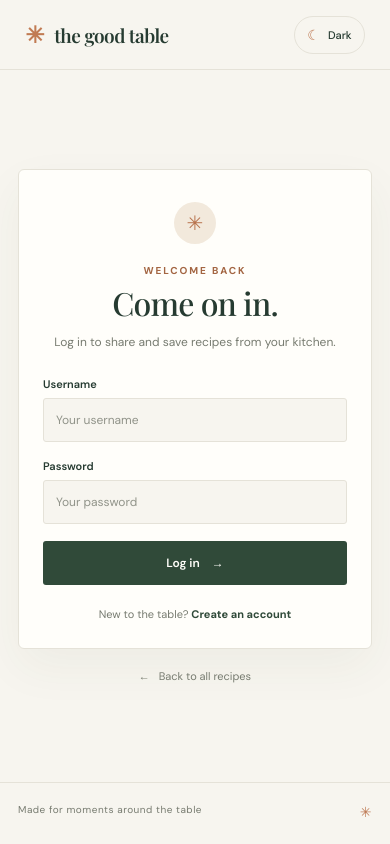
After one commit to Karabo04/recipe-box, a Django app: page /login/ in a window 390 px wide. The commit adds this page. Run offline with Django 5.2, Linux system fonts and the light colour scheme.

Commit message:
Add login/register, protect create, header auth buttons + styling with dark mode
- Add login, register, logout views using authenticate, login, create_user
- Fix create_recipe: if request.method == 'POST' (was if request == 'POST')
- Fix register: create_user(username=username, password=password) to fix duplicate username error
- Fix IndentationError in register/login views
- Protect create_recipe with @login_required so anonymous users redirect to login
- Fix Recipe.author NOT NULL / AnonymousUser error by requiring login, author = request.user
- Add header auth buttons: Login/Register when logged out, Hello + Add Recipe + Logout when logged in
- Add search with q filter using Q(title__icontains) | Q(description__icontains) | Q(ingredients__icontains)
- Fix duplicate section tag in recipes list template

Styling:
- Add static/recipes/style.css - The Good Table design with DM Sans + Playfair Display, recipe cards, category tags, responsive grid
- Add static/recipes/theme.js - Dark/light mode toggle using localStorage 'recipe-theme'
- Add back button in recipe detail page to return to list
- Add empty state when no recipes

Tested:
- POST /register/ 302 -> GET /login/ 200
- POST /login/ 302 -> GET / 200
- POST /create/ 302 -> GET / 200 with Chicken Curry saved
- Search ?q=pap shows only Pap and Wors

```diff
--- a/recipes/static/recipes/style.css
+++ b/recipes/static/recipes/style.css
@@ -72,6 +72,46 @@ main { width: min(1100px, calc(100% - 48px)); margin: 0 auto; }
 .site-footer { display: flex; justify-content: space-between; padding: 22px max(6.5vw, 24px); border-top: 1px solid var(--line); color: var(--muted); font-size: 10px; letter-spacing: .05em; }
 .site-footer span:last-child { color: #bd7852; font-size: 14px; }
 
+/* Account and recipe forms */
+.auth-main { width: min(100% - 40px, 460px); min-height: calc(100vh - 146px); display: flex; flex-direction: column; align-items: center; justify-content: center; padding: 54px 0 62px; }
+.auth-card, .create-card { width: 100%; border: 1px solid var(--line); border-radius: 6px; background: var(--white); box-shadow: 0 18px 48px #34452b0d; }
+.auth-card { padding: 38px 42px 32px; text-align: center; }
+.auth-mark { display: grid; width: 42px; height: 42px; place-items: center; margin: 0 auto 20px; border-radius: 50%; background: #f2e9dc; color: #b8734d; font-size: 20px; }
+.auth-card .eyebrow { margin-bottom: 8px; }
+.auth-card h1, .create-heading h1 { margin: 0; font: 500 36px/1.15 var(--serif); letter-spacing: -.8px; }
+.auth-intro { margin: 10px 0 25px; color: var(--muted); font-size: 12px; line-height: 1.7; }
+.account-form { display: grid; text-align: left; }
+.account-form label, .recipe-form label { margin: 0 0 7px; color: var(--ink); font-size: 11px; font-weight: 600; }
+.account-form input, .recipe-form input:not([type="checkbox"]):not([type="file"]), .recipe-form textarea, .recipe-form select { width: 100%; min-height: 44px; margin: 0 0 17px; padding: 11px 12px; border: 1px solid var(--line); border-radius: 3px; outline: 0; background: var(--paper); color: var(--ink); font: 400 12px var(--sans); }
+.account-form input::placeholder { color: var(--muted); opacity: .8; }
+.account-form input:focus, .recipe-form input:focus, .recipe-form textarea:focus, .recipe-form select:focus { border-color: #8a9b80; box-shadow: 0 0 0 3px #49664e18; }
+.form-submit { display: inline-flex; min-height: 44px; align-items: center; justify-content: center; gap: 12px; padding: 0 18px; border: 0; border-radius: 3px; background: var(--green-dark); color: #fffefa; font: 600 12px var(--sans); cursor: pointer; transition: background .2s ease, transform .2s ease; }
+.form-submit:hover { transform: translateY(-1px); background: var(--green); }
+.form-submit:focus-visible, .form-cancel:focus-visible, .auth-switch a:focus-visible, .auth-back:focus-visible { outline: 2px solid #a36542; outline-offset: 3px; }
+.auth-switch { margin: 22px 0 0; color: var(--muted); font-size: 11px; }
+.auth-switch a { color: var(--green-dark); font-weight: 700; }
+.auth-switch a:hover, .auth-back:hover { text-decoration: underline; text-underline-offset: 3px; }
+.auth-back { margin-top: 20px; color: var(--muted); font-size: 11px; }
+.create-main { width: min(100% - 48px, 800px); padding: 58px 0 82px; }
+.create-heading { margin: 0 0 26px; text-align: center; }
+.create-heading .eyebrow { margin-bottom: 9px; }
+.create-heading h1 { font-size: clamp(35px, 5vw, 48px); }
+.create-heading > p:last-child { margin: 11px 0 0; color: var(--muted); font-size: 13px; line-height: 1.7; }
+.create-card { padding: 30px 36px; }
+.recipe-form p { display: grid; grid-template-columns: 1fr; margin: 0 0 17px; }
+.recipe-form p label { margin-bottom: 7px; }
+.recipe-form input:not([type="checkbox"]):not([type="file"]), .recipe-form textarea, .recipe-form select { margin-bottom: 0; }
+.recipe-form textarea { min-height: 116px; resize: vertical; line-height: 1.6; }
+.recipe-form input[type="file"] { width: 100%; padding: 10px; border: 1px dashed var(--line); border-radius: 3px; background: var(--paper); color: var(--muted); font: 400 11px var(--sans); }
+.recipe-form .helptext { margin-top: 6px; color: var(--muted); font-size: 10px; line-height: 1.5; }
+.recipe-form .errorlist, .form-errors ul { margin: 7px 0 0; padding-left: 17px; color: #a84335; font-size: 11px; line-height: 1.6; }
+.form-errors { margin-bottom: 20px; padding: 13px 15px; border: 1px solid #d79b89; border-radius: 3px; background: #a843350d; color: #a84335; font-size: 11px; line-height: 1.6; }
+.form-errors ul { margin-bottom: 0; }
+.form-actions { display: flex; align-items: center; justify-content: flex-end; gap: 18px; margin-top: 24px; padding-top: 20px; border-top: 1px solid var(--line); }
+.form-cancel { color: var(--muted); font-size: 12px; }
+html[data-theme="dark"] .auth-mark { background: #332c24; }
+html[data-theme="dark"] .form-errors { background: #a8433518; }
+
 /* Recipe detail */
 .detail-main { width: min(900px, calc(100% - 48px)); padding: 44px 0 84px; }
 .detail-hero { position: relative; height: clamp(260px, 43vw, 440px); overflow: hidden; border-radius: 5px; background: #e8e7dc; }
@@ -137,6 +177,12 @@ html[data-theme="dark"] .intro-rule::before, html[data-theme="dark"] .intro-rule
     .detail-columns { grid-template-columns: 1fr; gap: 18px; margin-top: 35px; }
     .instructions-panel { padding: 10px 4px 0; }
     .site-footer { padding: 20px 18px; }
+    .auth-main { width: min(100% - 36px, 440px); min-height: calc(100vh - 132px); padding: 38px 0; }
+    .auth-card { padding: 32px 24px 27px; }
+    .auth-card h1 { font-size: 32px; }
+    .create-main { width: min(100% - 36px, 440px); padding: 39px 0 58px; }
+    .create-card { padding: 23px 19px; }
+    .create-heading h1 { font-size: 35px; }
 }
 @media (prefers-reduced-motion: reduce) {
     *, *::before, *::after { scroll-behavior: auto !important; transition-duration: .01ms !important; }
--- /dev/null
+++ b/recipes/templates/recipes/login.html
@@ -0,0 +1,41 @@
+{% load static %}
+<!DOCTYPE html>
+<html lang="en">
+<head>
+    <meta charset="UTF-8">
+    <meta name="viewport" content="width=device-width, initial-scale=1.0">
+    <meta name="theme-color" content="#f7f5ef">
+    <script>try { document.documentElement.dataset.theme = localStorage.getItem('recipe-theme') || 'light'; } catch (error) { document.documentElement.dataset.theme = 'light'; }</script>
+    <title>Log in · The Good Table</title>
+    <link rel="preconnect" href="https://fonts.googleapis.com">
+    <link rel="preconnect" href="https://fonts.gstatic.com" crossorigin>
+    <link href="https://fonts.googleapis.com/css2?family=DM+Sans:wght@400;500;600;700&family=Playfair+Display:wght@500;600;700&display=swap" rel="stylesheet">
+    <link rel="stylesheet" href="{% static 'recipes/style.css' %}">
+</head>
+<body>
+    <header class="site-header">
+        <a class="wordmark" href="{% url 'recipe_list' %}"><span class="wordmark-icon">✳</span> the good table</a>
+        <button class="theme-toggle" type="button" aria-label="Switch to dark mode" aria-pressed="false"><span class="theme-icon" aria-hidden="true">☾</span><span class="theme-label">Dark</span></button>
+    </header>
+    <main class="auth-main">
+        <section class="auth-card">
+            <div class="auth-mark" aria-hidden="true">✳</div>
+            <p class="eyebrow">WELCOME BACK</p>
+            <h1>Come on in.</h1>
+            <p class="auth-intro">Log in to share and save recipes from your kitchen.</p>
+            <form method="POST" class="account-form">
+                {% csrf_token %}
+                <label for="login-username">Username</label>
+                <input id="login-username" type="text" name="username" placeholder="Your username" autocomplete="username" required>
+                <label for="login-password">Password</label>
+                <input id="login-password" type="password" name="password" placeholder="Your password" autocomplete="current-password" required>
+                <button type="submit" class="form-submit">Log in <span aria-hidden="true">→</span></button>
+            </form>
+            <p class="auth-switch">New to the table? <a href="{% url 'register' %}">Create an account</a></p>
+        </section>
+        <a class="auth-back" href="{% url 'recipe_list' %}">← &nbsp; Back to all recipes</a>
+    </main>
+    <footer class="site-footer"><span>Made for moments around the table</span><span>✳</span></footer>
+    <script src="{% static 'recipes/theme.js' %}" defer></script>
+</body>
+</html>
--- a/recipes/urls.py
+++ b/recipes/urls.py
@@ -1,6 +1,13 @@
 from . import views
 from django.urls import path
 urlpatterns = [
+    path('login/', views.loginPage, name='login'),
+    path('logout/', views.logoutUser, name='logout'),
+    path('register/', views.registerPage, name='register'),
+
+    path('create/', views.create_recipe, name='create_recipe'),
+
     path('', views.recipe_list, name='recipe_list' ),
-    path('recipe/<int:pk>/', views.recipe_detail, name='recipe_view')
+    path('recipe/<int:pk>/', views.recipe_detail, name='recipe_view'),
+    path('create/', views.create_recipe, name='create_recipe'),
 ]
--- a/recipes/views.py
+++ b/recipes/views.py
@@ -11,7 +11,30 @@ from django.contrib.auth.decorators import login_required
 from .decorators import allowed_users, admin_only
 from django.contrib.auth.models import User
 from .models import *
+from .forms import RecipeForm
 
+def registerPage(request):
+    if request.method == 'POST':
+        username = request.POST.get("username")
+        password = request.POST.get("password")
+        user= User.objects.create_user( username=username, password=password)
+        return redirect('login')
+    return render(request, 'recipes/register.html')
+
+def loginPage(request):
+    if request.method == 'POST':
+        username = request.POST.get("username")
+        password = request.POST.get("password")
+        user=authenticate(request, username=username, password=password)
+        if user is not None:
+            login(request, user)
+            return redirect('/')
+    return render(request, 'recipes/login.html')
+
+
+def logoutUser(request):
+    logout(request)
+    return redirect('recipe_list')
 
 def recipe_list(request):
     query=request.GET.get('q')
@@ -32,3 +55,17 @@ def recipe_detail(request, pk):
     recipe= get_object_or_404(Recipe, id=pk)
 
     return render(request, 'recipes/recipe_detail.html', {'recipe': recipe })
+
+
+login_required(login_url='login')
+def create_recipe(request):
+    if request.method == 'POST':
+        form = RecipeForm(request.POST, request.FILES)
+        if form.is_valid():
+            recipe = form.save(commit=False)
+            recipe.author = request.user
+            recipe.save()
+            return redirect('/')
+    else:
+        form = RecipeForm()
+    return render(request, 'recipes/create_recipe.html', {'form': form})
```
Also changed, not shown: recipes/forms.py (added, +8 -0 lines), recipes/templates/recipes/create_recipe.html (added, +41 -0 lines), recipes/templates/recipes/recipes.html (+13 -1 lines), recipes/templates/recipes/register.html (added, +41 -0 lines).
